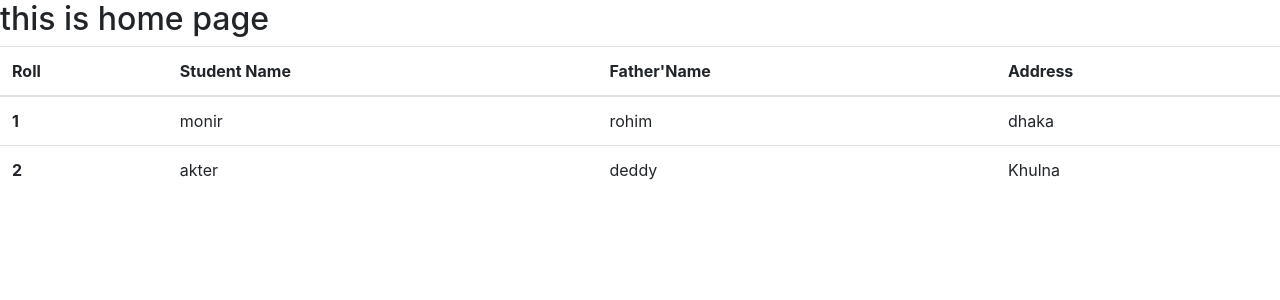
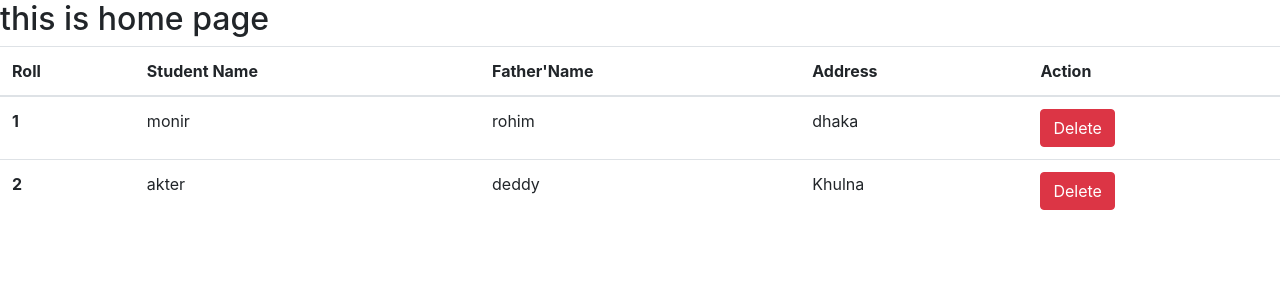
Before and after one commit to dmmonir2003/PHI-SDP-14, a Django app: page / in a window 1280 px wide. Shown: the top 300 px of the page. Run offline with Django 4.2, Linux system fonts and the light colour scheme; data comes from the database, SQL or seed files in the repository; both versions use the stored data as it was after the commit; some libraries are stand-ins or nearby versions.

Commit message:
Deleting Model Data From Frontend

```diff
--- a/first_app/templates/home.html
+++ b/first_app/templates/home.html
@@ -22,6 +22,7 @@
           <th scope="col">Student Name</th>
           <th scope="col">Father'Name</th>
           <th scope="col">Address</th>
+          <th scope="col">Action</th>
         </tr>
       </thead>
       <tbody>
@@ -31,6 +32,7 @@
           <td>{{st.name}}</td>
           <td>{{st.father_name}}</td>
           <td>{{st.address}}</td>
+          <td><a class="btn btn-danger text-white" href="{% url "delete_student" st.roll %}">Delete</a></td>
         </tr>
         {% endfor %}
       </tbody>
--- a/first_app/urls.py
+++ b/first_app/urls.py
@@ -4,5 +4,6 @@ from django.urls import path
 from . import views
 
 urlpatterns = [
-    path('',views.home)
+    path('',views.home,name='homepage'),
+    path('delete/<int:roll>',views.deletestudent,name='delete_student')
 ]
--- a/first_app/views.py
+++ b/first_app/views.py
@@ -1,12 +1,13 @@
-from django.shortcuts import render
+from django.shortcuts import render,redirect
 
 from . import models
 # Create your views here.
 
 
 def home(request):
+    student=models.Student.objects.all()
+    return render(request,'home.html',{'data':student})
 
-    student=models.Student.objects.all()
-
-
-    return render(request,'home.html',{'data':student})
+def deletestudent(request,roll):
+    models.Student.objects.get(pk=roll).delete()
+    return redirect('homepage')
```
Also changed, not shown: db.sqlite3.
